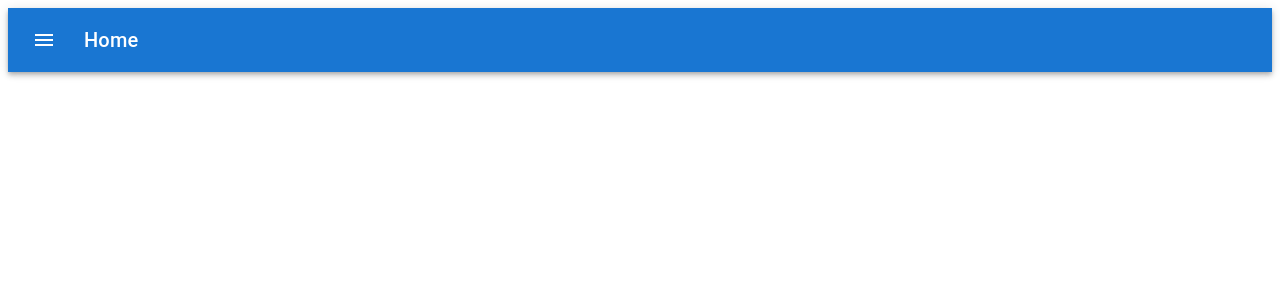
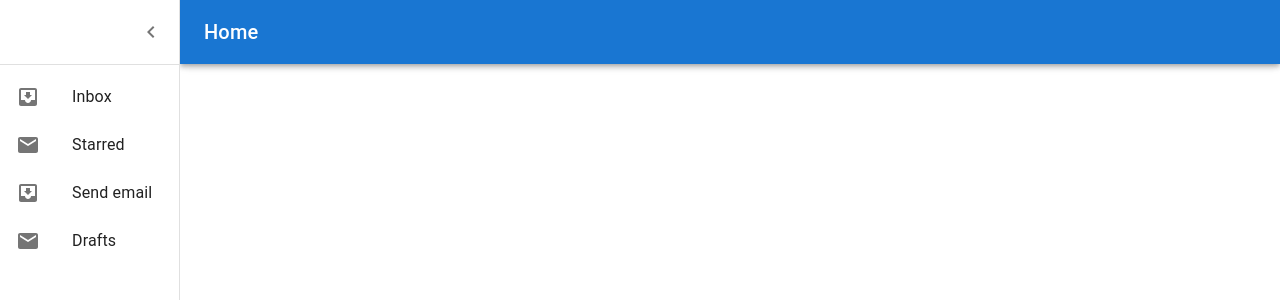
Before and after one commit to AdrianoLMendes/teste_web, a React (Vite) app: page /home in a window 1280 px wide. Both pictures are taken after a click on the button "open drawer". Shown: the top 300 px of the page. Built offline with nearby package versions, Linux system fonts and the light colour scheme.

Commit message:
modificado home

```diff
--- a/src/pages/home/home.jsx
+++ b/src/pages/home/home.jsx
@@ -1,31 +1,137 @@
 import * as React from 'react';
-import AppBar from '@mui/material/AppBar';
+import { styled, useTheme } from '@mui/material/styles';
 import Box from '@mui/material/Box';
+import Drawer from '@mui/material/Drawer';
+import CssBaseline from '@mui/material/CssBaseline';
+import MuiAppBar from '@mui/material/AppBar';
 import Toolbar from '@mui/material/Toolbar';
+import List from '@mui/material/List';
 import Typography from '@mui/material/Typography';
-import Button from '@mui/material/Button';
+import Divider from '@mui/material/Divider';
 import IconButton from '@mui/material/IconButton';
 import MenuIcon from '@mui/icons-material/Menu';
+import ChevronLeftIcon from '@mui/icons-material/ChevronLeft';
+import ChevronRightIcon from '@mui/icons-material/ChevronRight';
+import ListItem from '@mui/material/ListItem';
+import ListItemButton from '@mui/material/ListItemButton';
+import ListItemIcon from '@mui/material/ListItemIcon';
+import ListItemText from '@mui/material/ListItemText';
+import InboxIcon from '@mui/icons-material/MoveToInbox';
+import MailIcon from '@mui/icons-material/Mail';
 
-export default function ButtonAppBar() {
+const drawerWidth = 180;
+
+const Main = styled('main', { shouldForwardProp: (prop) => prop !== 'open' })(
+  ({ theme, open }) => ({
+    flexGrow: 1,
+    padding: theme.spacing(3),
+    transition: theme.transitions.create('margin', {
+      easing: theme.transitions.easing.sharp,
+      duration: theme.transitions.duration.leavingScreen,
+    }),
+    marginLeft: `-${drawerWidth}px`,
+    ...(open && {
+      transition: theme.transitions.create('margin', {
+        easing: theme.transitions.easing.easeOut,
+        duration: theme.transitions.duration.enteringScreen,
+      }),
+      marginLeft: 0,
+    }),
+  }),
+);
+
+const AppBar = styled(MuiAppBar, {
+  shouldForwardProp: (prop) => prop !== 'open',
+})(({ theme, open }) => ({
+  transition: theme.transitions.create(['margin', 'width'], {
+    easing: theme.transitions.easing.sharp,
+    duration: theme.transitions.duration.leavingScreen,
+  }),
+  ...(open && {
+    width: `calc(100% - ${drawerWidth}px)`,
+    marginLeft: `${drawerWidth}px`,
+    transition: theme.transitions.create(['margin', 'width'], {
+      easing: theme.transitions.easing.easeOut,
+      duration: theme.transitions.duration.enteringScreen,
+    }),
+  }),
+}));
+
+const DrawerHeader = styled('div')(({ theme }) => ({
+  display: 'flex',
+  alignItems: 'center',
+  padding: theme.spacing(0, 1),
+  // necessary for content to be below app bar
+  ...theme.mixins.toolbar,
+  justifyContent: 'flex-end',
+}));
+
+export default function PersistentDrawerLeft() {
+  const theme = useTheme();
+  const [open, setOpen] = React.useState(false);
+
+  const handleDrawerOpen = () => {
+    setOpen(true);
+  };
+
+  const handleDrawerClose = () => {
+    setOpen(false);
+  };
+
   return (
-    <Box sx={{ flexGrow: 1 }}>
-      <AppBar position="static" color="primary">
+    <Box sx={{ display: 'flex' }}>
+      <CssBaseline />
+      <AppBar position="fixed" open={open}>
         <Toolbar>
           <IconButton
-            size="large"
+            color="inherit"
+            aria-label="open drawer"
+            onClick={handleDrawerOpen}
             edge="start"
-            color="inherit"
-            aria-label="menu"
-            sx={{ mr: 2 }}
+            sx={{ mr: 2, ...(open && { display: 'none' }) }}
           >
             <MenuIcon />
           </IconButton>
-          <Typography variant="h6" component="div" sx={{ flexGrow: 1 }}>
+          <Typography variant="h6" noWrap component="div">
             Home
           </Typography>
         </Toolbar>
       </AppBar>
+      <Drawer
+        sx={{
+          width: drawerWidth,
+          flexShrink: 0,
+          '& .MuiDrawer-paper': {
+            width: drawerWidth,
+            boxSizing: 'border-box',
+          },
+        }}
+        variant="persistent"
+        anchor="left"
+        open={open}
+      >
+        <DrawerHeader>
+          <IconButton onClick={handleDrawerClose}>
+            {theme.direction === 'ltr' ? <ChevronLeftIcon /> : <ChevronRightIcon />}
+          </IconButton>
+        </DrawerHeader>
+        <Divider />
+        <List>
+          {['Inbox', 'Starred', 'Send email', 'Drafts'].map((text, index) => (
+            <ListItem key={text} disablePadding>
+              <ListItemButton>
+                <ListItemIcon>
+                  {index % 2 === 0 ? <InboxIcon /> : <MailIcon />}
+                </ListItemIcon>
+                <ListItemText primary={text} />
+              </ListItemButton>
+            </ListItem>
+          ))}
+        </List>
+      </Drawer>
+      <Main open={open}>
+        <DrawerHeader />
+      </Main>
     </Box>
   );
 }
```
